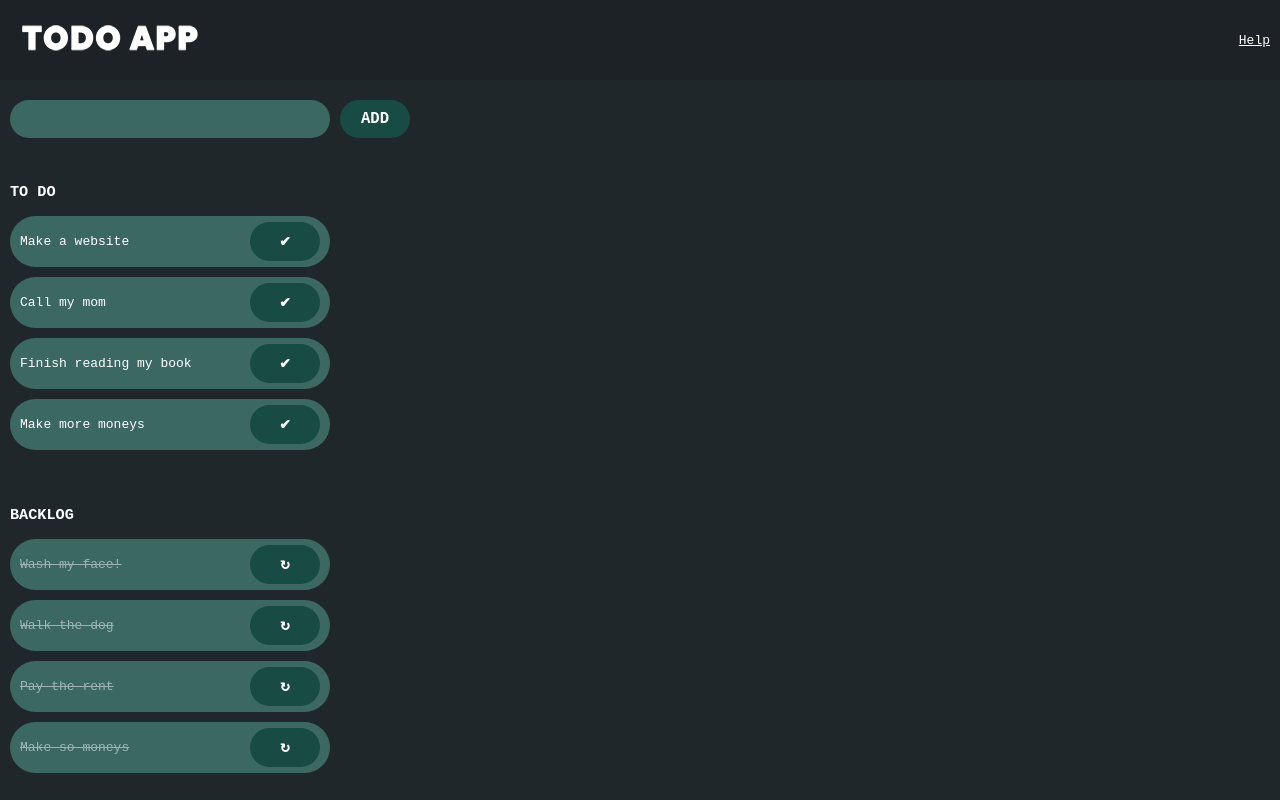
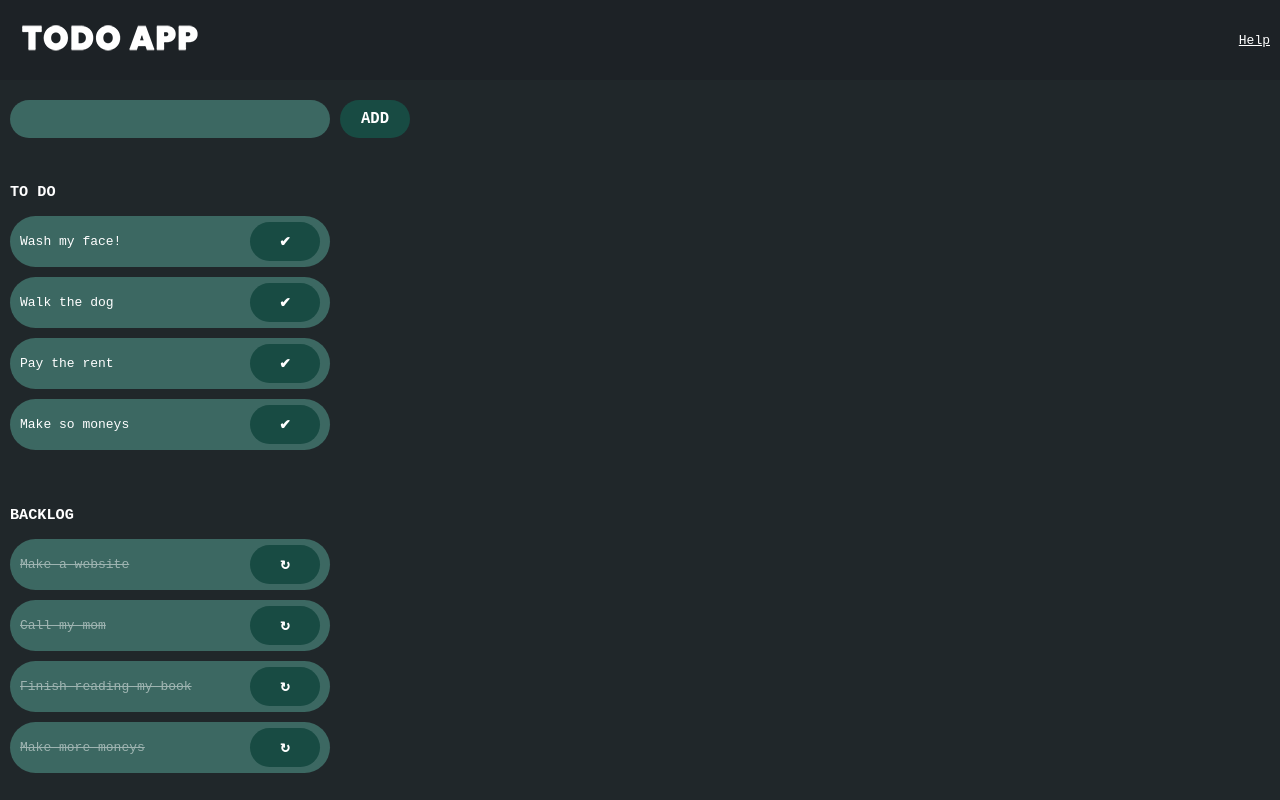
Before and after one commit to nrcool7214/todo-app, a React (Create React App) app: page / in a window 1280 px wide. Built offline with nearby package versions, Linux system fonts and the light colour scheme.

Commit message:
Update State

```diff
--- a/src/components/App.js
+++ b/src/components/App.js
@@ -21,20 +21,29 @@ class App extends React.Component {
     };
   }
 
-  checkItem = item => {
-    console.log(item);
+  updateItem = id => {
+    // We need to toggle the status of the item with `id`.
+    const items = this.state.items.map(item => {
+      if (item.id === id) {
+        item.done = !item.done;
+        return item;
+      } else return item;
+    });
+
+    this.setState({ items });
   };
 
   render() {
-    const toDos = this.state.items.filter(el => el.done);
-    const toDones = this.state.items.filter(el => !el.done);
+    const toDos = this.state.items.filter(el => !el.done);
+    const toDones = this.state.items.filter(el => el.done);
+    console.log(this.state.items);
 
     return (
       <div className="app">
         <Navigation></Navigation>
         <ToDosContainer
           items={toDos}
-          handleChange={this.checkItem}
+          handleChange={this.updateItem}
         ></ToDosContainer>
         <ToDonesContainer items={toDones}></ToDonesContainer>
       </div>
--- a/src/components/ToDoItem.js
+++ b/src/components/ToDoItem.js
@@ -10,7 +10,7 @@ class ToDoItem extends React.Component {
         <div className="actions">
           <button
             className="btn"
-            onClick={() => this.props.onStatusChange(item)}
+            onClick={() => this.props.onStatusChange(item.id)}
           >
             &#10004;
           </button>
--- a/src/components/ToDosContainer.js
+++ b/src/components/ToDosContainer.js
@@ -2,10 +2,6 @@ import React from 'react';
 import ToDoItem from './ToDoItem';
 
 class ToDosContainer extends React.Component {
-  checkItem = item => {
-    this.props.handleChange(item);
-  };
-
   render() {
     const todos = this.props.items;
 
@@ -14,7 +10,7 @@ class ToDosContainer extends React.Component {
         <ToDoItem
           item={el}
           key={el.text}
-          onStatusChange={this.checkItem}
+          onStatusChange={this.props.handleChange}
         ></ToDoItem>
       );
     });
```
